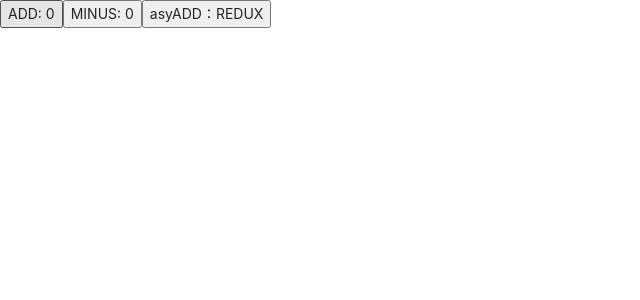
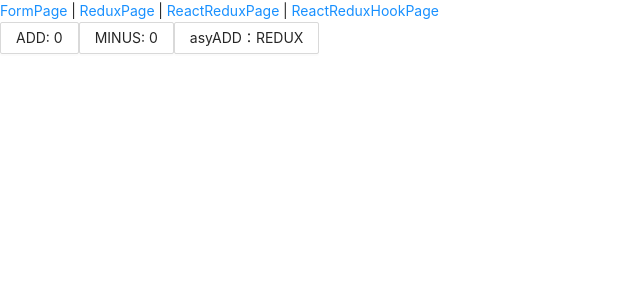
Before and after one commit to Issho-lin/react-study, a React (Create React App) app: page /reactRedux in a window 1280 px wide. Shown: the top 300 px of the page, without its empty margins (0-640 px from the left). Built offline with nearby package versions, Linux system fonts and the light colour scheme; the HTML template or start-up script is replaced by a standard one.

Commit message:
react-redux-hooks

```diff
--- a/src/App.js
+++ b/src/App.js
@@ -1,9 +1,11 @@
 import FormPage from '@/views/formPage'
 import ReduxPage from '@/views/reduxPage';
 import ReactReduxPage from '@/views/reactReduxPage';
-import { BrowserRouter, Route } from 'react-router-dom'
-// import { Provider } from './store/myReactRedux'
-import { Provider } from './store/miniReactRedux'
+import ReactReduxHookPage from '@/views/reactReduxHookPage'
+import { BrowserRouter, Route, Link } from 'react-router-dom'
+// import { Provider } from 'react-redux'
+import { Provider } from './store/myReactRedux'
+// import { Provider } from './store/miniReactRedux'
 import store from './store';
 
 function App() {
@@ -11,9 +13,16 @@
     <Provider store={store}>
       <div className="App">
         <BrowserRouter>
+          <div>
+            <Link to="/form"> FormPage </Link> |
+            <Link to="/redux"> ReduxPage </Link> |
+            <Link to="/reactRedux"> ReactReduxPage </Link> |
+            <Link to="/reactReduxHook"> ReactReduxHookPage </Link>
+          </div>
           <Route path="/form" component={FormPage}/>
           <Route path="/redux" component={ReduxPage}/>
           <Route path="/reactRedux" component={ReactReduxPage}/>
+          <Route path="/reactReduxHook" component={ReactReduxHookPage}/>
         </BrowserRouter>
       </div>
     </Provider>
--- a/src/store/miniReactRedux/index.js
+++ b/src/store/miniReactRedux/index.js
@@ -1,2 +1,3 @@
 export { default as Provider } from './Provider'
 export { default as connect } from './connect'
+export { useStore, useSelector, useDispatch } from './hooks'
--- /dev/null
+++ b/src/store/myReactRedux/hooks.js
@@ -0,0 +1,29 @@
+import { useContext, useEffect, useReducer } from 'react'
+import StoreContext from './context'
+
+export const useStore = () => {
+    const store = useContext(StoreContext)
+    return store
+}
+
+export const useSelector = (selector) => {
+    const [, forceUpdate] = useReducer(x => x + 1, 0)
+    const { getState, subscribe } = useStore()
+    const state = selector(getState())
+    useEffect(() => {
+        const unSubscribe = subscribe(() => {
+            forceUpdate()
+        })
+        return () => {
+            if (unSubscribe) {
+                unSubscribe()
+            }
+        }
+    }, [subscribe])
+    return state
+}
+
+export const useDispatch = () => {
+    const { dispatch } = useStore()
+    return dispatch
+}
--- a/src/store/myReactRedux/index.js
+++ b/src/store/myReactRedux/index.js
@@ -1,2 +1,3 @@
 export { default as Provider } from './Provider'
 export { default as connect } from './connect'
+export { useStore, useSelector, useDispatch } from './hooks'
--- /dev/null
+++ b/src/views/reactReduxHookPage.jsx
@@ -0,0 +1,33 @@
+// import React, { useEffect, useReducer } from 'react'
+// // import { useSelector, useDispatch, useStore } from 'react-redux'
+// // import { useStore } from '@/store/miniReactRedux'
+// import { useStore } from '@/store/myReactRedux'
+
+// const ReactReduxHookPage = () => {
+//     const store = useStore()
+//     const [, forceUpdate] = useReducer(x => x + 1, 0)
+//     useEffect(() => {
+//         const unSubscribe = store.subscribe(forceUpdate)
+//         return () => {
+//             unSubscribe()
+//         }
+//     }, [store])
+//     return (
+//         <button onClick={() =>store.dispatch({type: 'ADD'})}>HooksAdd: { store.getState().countReducer }</button>
+//     )
+// }
+// export default ReactReduxHookPage
+
+import React from 'react'
+// import { useSelector, useDispatch } from 'react-redux'
+// import { useSelector, useDispatch } from '@/store/miniReactRedux'
+import { useSelector, useDispatch } from '@/store/myReactRedux'
+
+const ReactReduxHookPage = () => {
+    const store = useSelector((state) => state)
+    const dispatch = useDispatch()
+    return (
+        <button onClick={() =>dispatch({type: 'ADD'})}>HooksAdd: { store.countReducer }</button>
+    )
+}
+export default ReactReduxHookPage
--- a/src/views/reactReduxPage.jsx
+++ b/src/views/reactReduxPage.jsx
@@ -1,10 +1,11 @@
 import React, { useEffect, useRef } from 'react'
+import { Button } from 'antd'
 // import { connect } from 'react-redux'
 // import { bindActionCreators } from 'redux'
-// import { connect } from '@/store/myReactRedux'
-// import { bindActionCreators } from '@/store/myRedux'
-import { connect } from '@/store/miniReactRedux'
-import { bindActionCreators } from '@/store/miniRedux'
+import { connect } from '@/store/myReactRedux'
+import { bindActionCreators } from '@/store/myRedux'
+// import { connect } from '@/store/miniReactRedux'
+// import { bindActionCreators } from '@/store/miniRedux'
 
 const ReactReduxPage = (props) => {
     const letterCase = useRef(1)
@@ -13,9 +14,9 @@
     }, [props])
     return (
         <div>
-            <button onClick={props.add}>ADD: { props.countReducer }</button>
-            <button onClick={props.minus}>MINUS: {props.countReducer }</button>
-            <button
+            <Button onClick={props.add}>ADD: { props.countReducer }</Button>
+            <Button onClick={props.minus}>MINUS: {props.countReducer }</Button>
+            <Button
                 onClick={() => {
                     props.dispatch((dispatch) => {
                         setTimeout(() => {
@@ -29,7 +30,7 @@
                 }}
             >
                 asyADD：{ props.caseReducer }
-            </button>
+            </Button>
         </div>
     )
 }
```
Also changed, not shown: src/store/miniReactRedux/hooks.js (added, +22 -0 lines).
